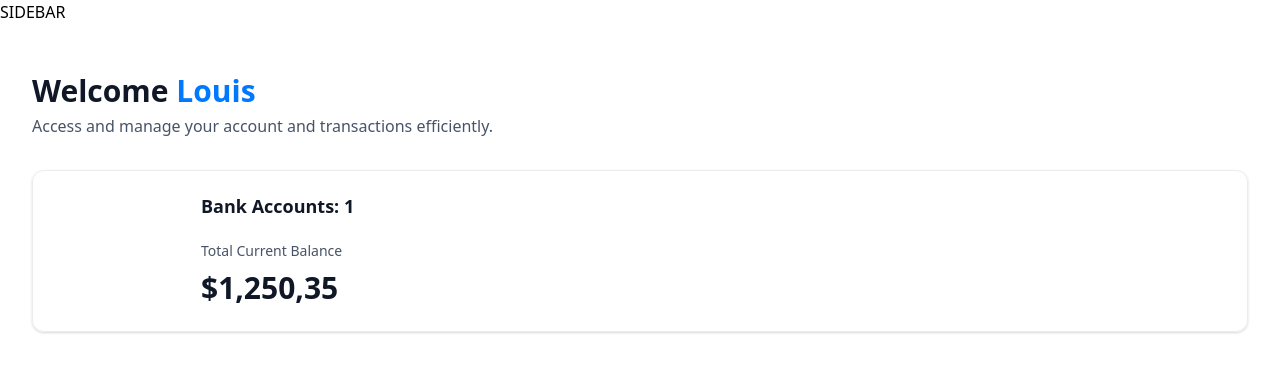
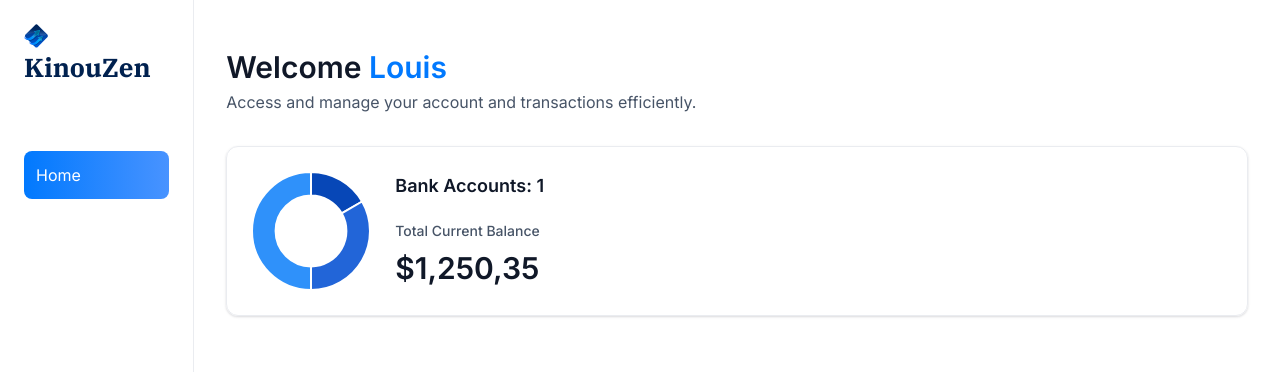
Before and after one commit to LouisWdev/kinkouzen-app, a Next.js app: page / in a window 1280 px wide. Shown: the top 372 px of the page. Built offline with nearby package versions, Linux system fonts and the light colour scheme.

Commit message:
sidebar and active home button

```diff
--- a/app/(root)/layout.tsx
+++ b/app/(root)/layout.tsx
@@ -1,11 +1,15 @@
+import Sidebar from "@/components/Sidebar";
+
 export default function RootLayout({
   children,
 }: Readonly<{
   children: React.ReactNode;
 }>) {
+  const loggedIn = { firstName: 'Louis', lastName: 'Wackenier' };
+
   return (
-    <main>
-        SIDEBAR
+    <main className="flex h-screen w-full font-inter">
+        <Sidebar user={loggedIn} />
         {children}
     </main>
   );
--- a/components/DoughnutChart.tsx
+++ b/components/DoughnutChart.tsx
@@ -4,8 +4,29 @@
 import { Doughnut } from "react-chartjs-2";
 ChartJS.register(ArcElement, Tooltip, Legend);
 
-const DoughnutChart = () => {
-  return <Doughnut data={[]} />
+const DoughnutChart = ({ accounts }: DoughnutChartProps) => {
+  const data = {
+    datasets: [
+      {
+        label: 'Banks',
+        data: [1250, 2500, 3750],
+        backgroundColor: ['#0747b7', '#2265d8', '#2f91fa']
+      }
+    ],
+    labels: ['Bank 1', 'Bank2', 'Bank3']
+  }
+
+  return <Doughnut
+    data={data}
+    options={{
+      cutout: '60%',
+      plugins: {
+         legend: {
+           display: false
+         }
+      }
+    }}
+  />
 }
 
 export default DoughnutChart
--- /dev/null
+++ b/components/Sidebar.tsx
@@ -0,0 +1,46 @@
+'use client';
+
+import Link from "next/link";
+import Image from "next/image";
+import { sidebarLinks } from "@/constants";
+import { cn } from "@/lib/utils";
+import { usePathname } from "next/navigation";
+
+const Sidebar = ({ user }: SiderbarProps) => {
+  const pathname = usePathname();
+
+  return (
+    <section className="sidebar">
+        <nav className="flex flex-col gap-4">
+           <Link href="/" className="mb-12 cursor-pointer items-center gap-2">
+              <Image
+                src="/icons/logo.svg"
+                width={34}
+                height={34}
+                alt="Horizon logo"
+                className="size-[24px] max-xl:size-14"
+              />
+              <h1 className="sidebar-logo">KinouZen</h1>
+           </Link>
+
+           {sidebarLinks.map((item) => {
+              const isActive = pathname === item.route || pathname.startsWith(`${item.route}/`)
+
+              return (
+                <Link
+                  href={item.route}
+                  key={item.label}
+                  className={cn ('sidebar-link',{
+                    'bg-bank-gradient': isActive
+                  })}
+                >
+                    {item.label}
+                </Link>
+              )
+           })}
+        </nav>
+    </section>
+  )
+}
+
+export default Sidebar
--- a/components/TotalBalanceBox.tsx
+++ b/components/TotalBalanceBox.tsx
@@ -1,4 +1,6 @@
- import AnimatedCounter from './AnimatedCounter'
+ import { Doughnut } from 'react-chartjs-2'
+import AnimatedCounter from './AnimatedCounter'
+import DoughnutChart from './DoughnutChart'
 
 const TotalBalanceBox = ({
     accounts = [], totalBanks, totalCurrentBalance
@@ -6,7 +8,7 @@
   return (
     <section className='total-balance'>
         <div className='total-balance-chart'>
-           {/* DoughnutChart */}
+           <DoughnutChart accounts={accounts} />
         </div>
 
         <div className='flex flex-col gap-6'>
@@ -18,9 +20,9 @@
                 Total Current Balance
               </p>
 
-              <p className='total-balance-amount flex-center gap-2'>
+              <div className='total-balance-amount flex-center gap-2'>
                  <AnimatedCounter amount={totalCurrentBalance}/>
-              </p>
+              </div>
            </div>
         </div>
     </section>
```
